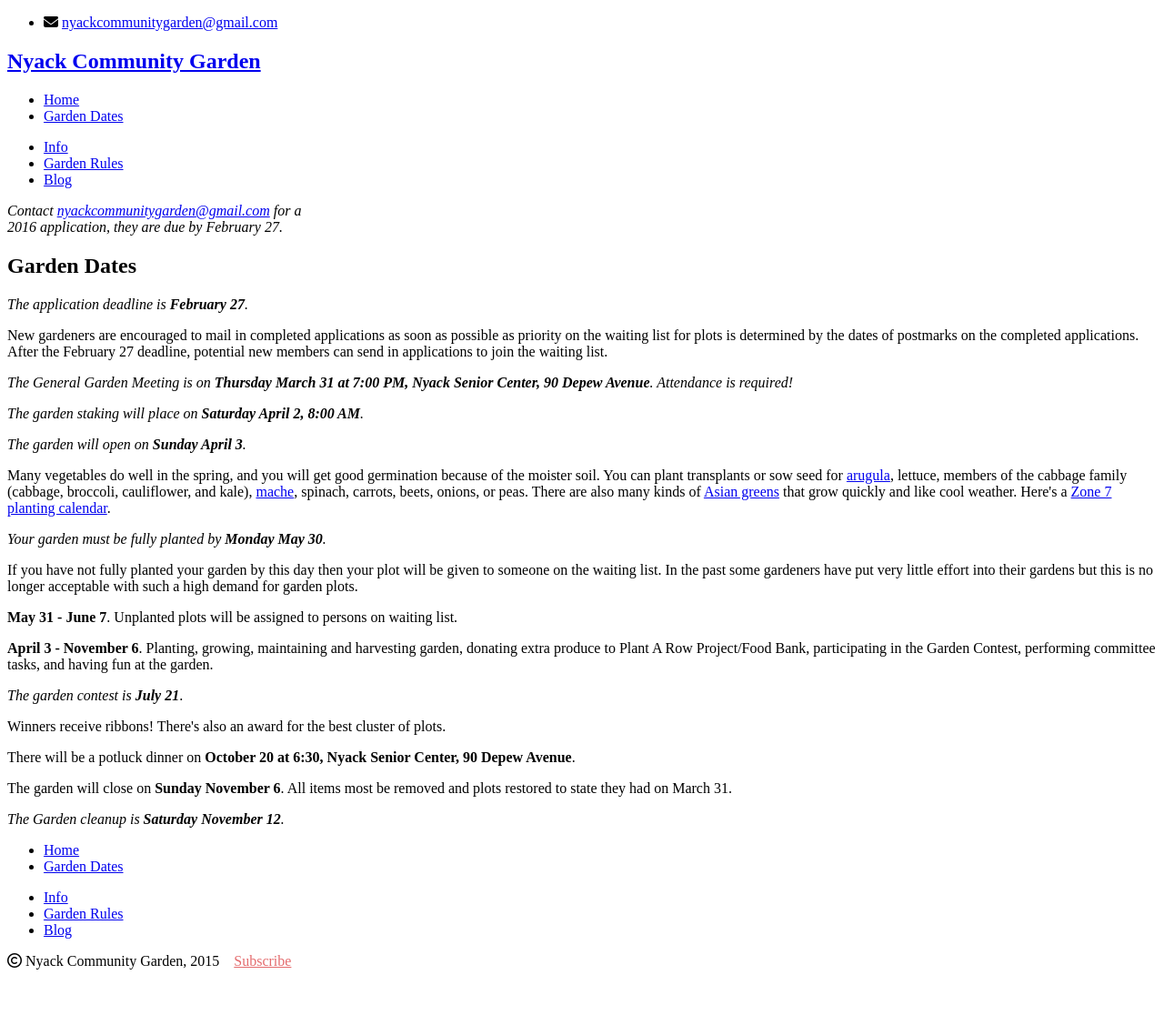
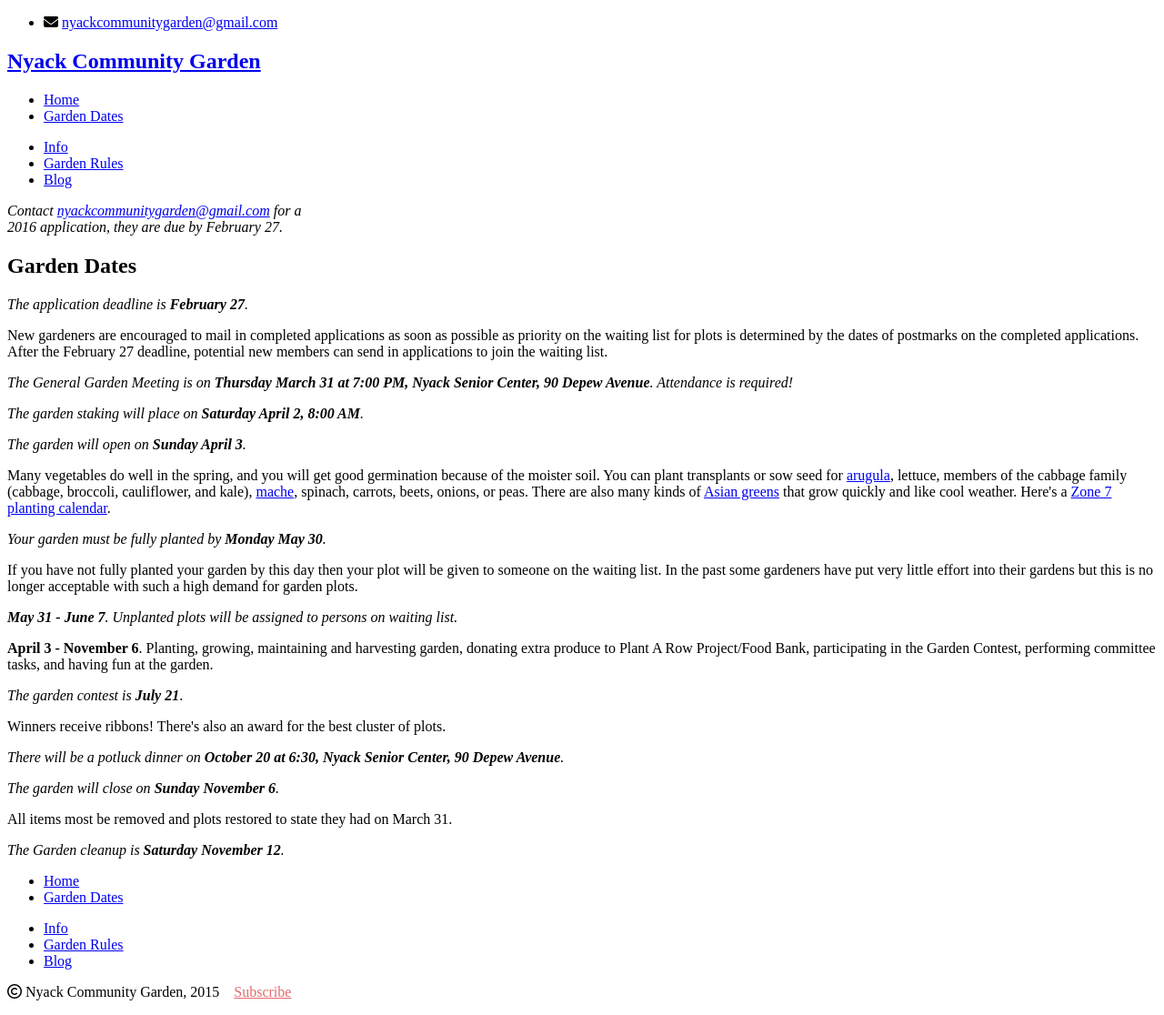
Before and after one commit to bosborne/nyackcommunitygarden, a Jekyll site: the page built from garden-dates/index.html, in a window 1280 px wide. Shown: the whole page at 91% size. Built offline with Jekyll 4.4.1, drawn with Linux system fonts in a browser that asks for light colours; nearby versions of some CDN libraries; library files that are not in the unit come from our copies; Markdown is read by kramdown in place of the engine named in the settings; before the commit the page ends 1082 px from its top, so only the background shows below that.

```diff
--- a/garden-dates/index.html
+++ b/garden-dates/index.html
@@ -31,7 +31,7 @@
 If you have not fully planted your garden by this day then your plot will be given to someone on the waiting list. In the past some gardeners have put very little effort into their gardens but this is no longer acceptable with such a high demand for garden plots.
 </p>
 <p>
-<b>May 31 - June 7</b>. Unplanted plots will be assigned to persons on waiting list.
+<i><b>May 31 - June 7</b>. Unplanted plots will be assigned to persons on waiting list.</i>
 </p>
 <p>
 <b>April 3 - November 6</b>. Planting, growing, maintaining and harvesting garden, donating extra produce to Plant A Row Project/Food Bank, participating in the Garden Contest, performing committee tasks, and having fun at the garden.
@@ -42,10 +42,13 @@
 Winners receive ribbons! There's also an award for the best cluster of plots.
 </p>
 <p>
-There will be a potluck dinner on <b>October 20 at 6:30, Nyack Senior Center, 90 Depew Avenue</b>.
+<i>There will be a potluck dinner on <b>October 20 at 6:30, Nyack Senior Center, 90 Depew Avenue</b>.</i>
 </p>
 <p>
-The garden will close on <b>Sunday November 6</b>. All items most be removed and plots restored to state they had on March 31.</p>
+<i>The garden will close on <b>Sunday November 6</b>.</i>
+</p>
+<p>
+All items most be removed and plots restored to state they had on March 31.
 </p>
 <p>
 <i>The Garden cleanup is <b>Saturday November 12</b>.</i>
```
